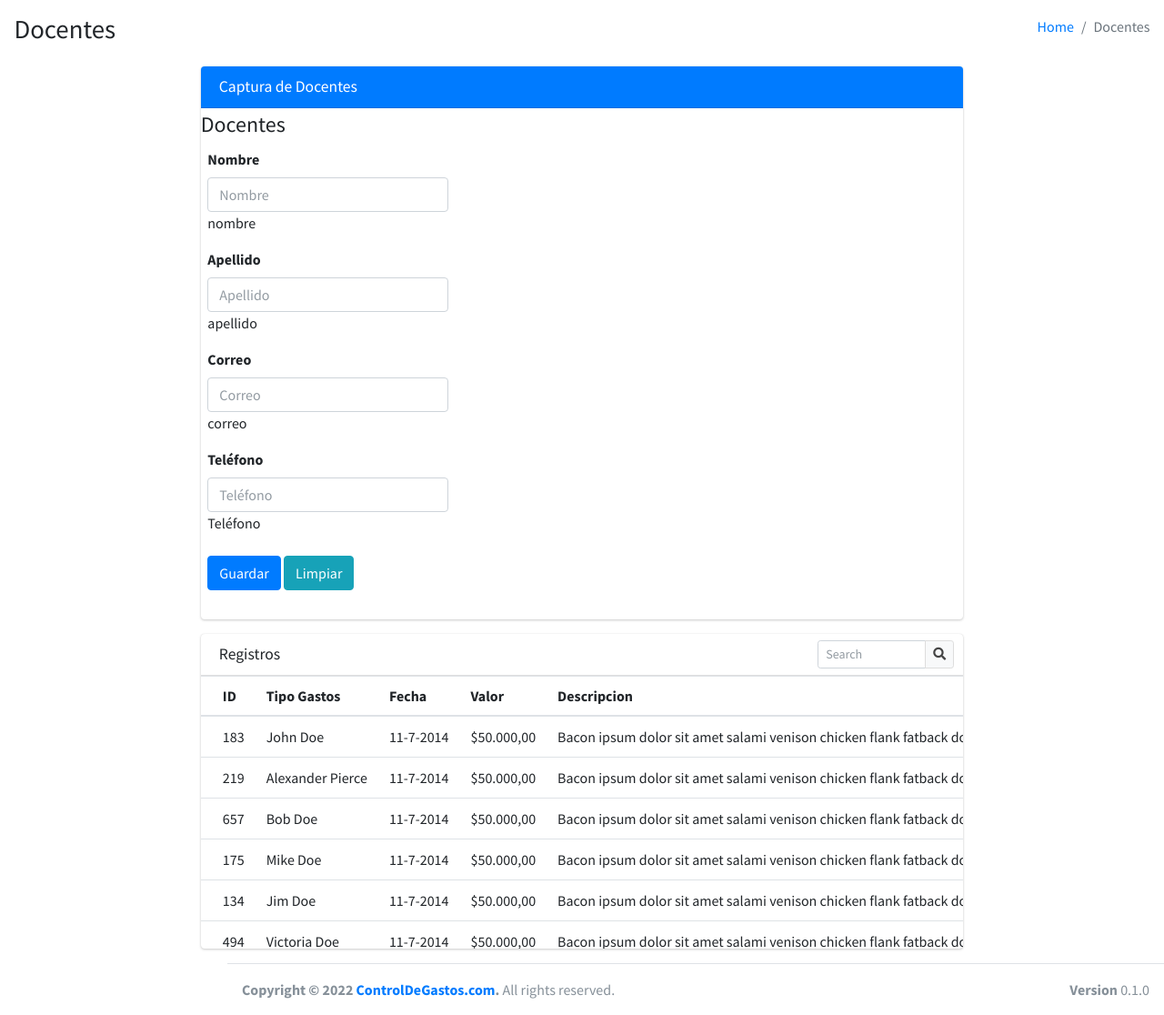
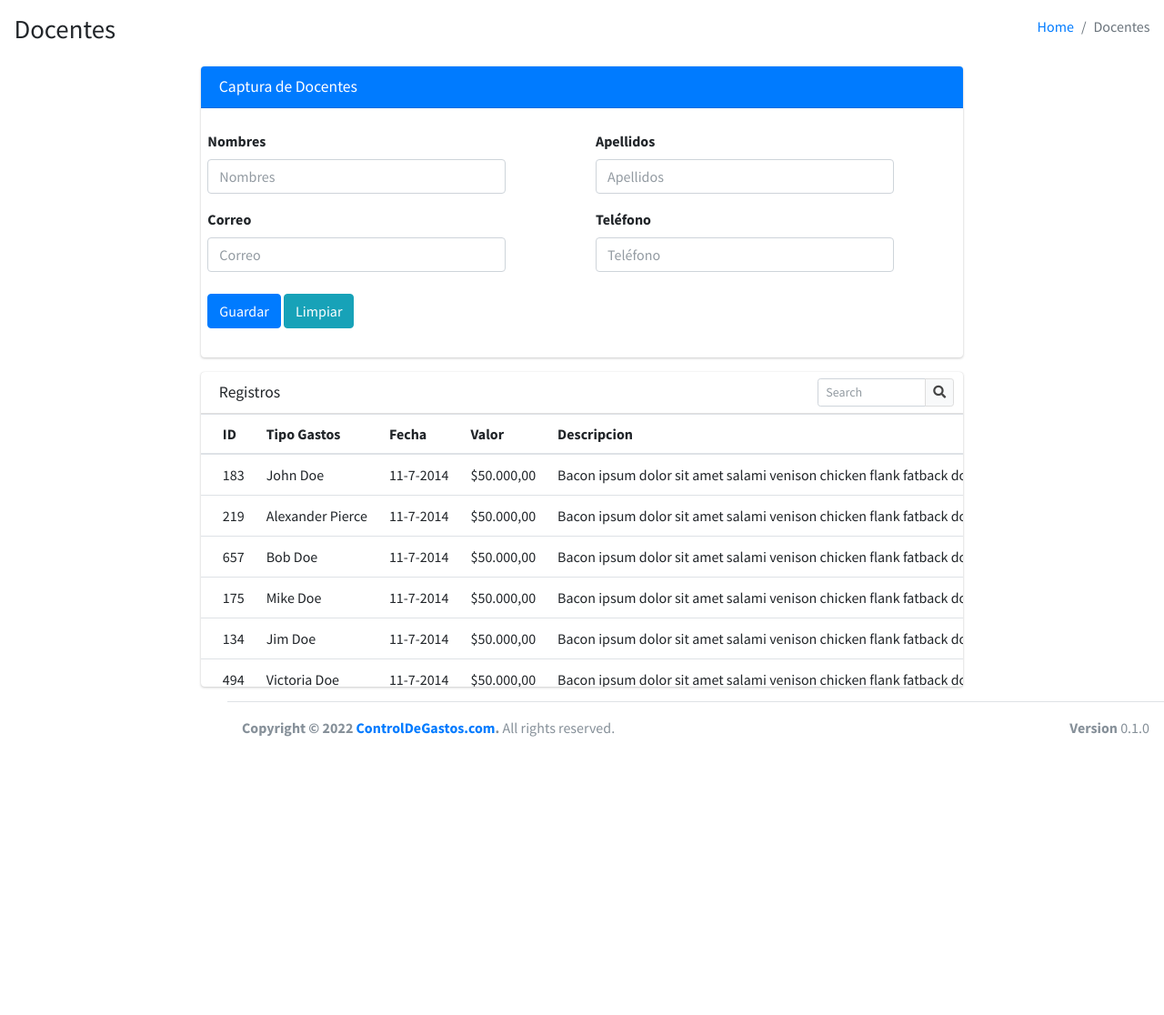
Before and after one commit to JuanKAlvarez/reserva-horario-aula, a PHP site: template views/pages/docentes.php in a window 1280 px wide. Shown: the whole page at 91% size. After the commit the page ends 810 px from the top, so only its background shows below. Run offline with PHP 8.4, Linux system fonts and the light colour scheme; the template is opened without the code that fills it, so the values that code supplies are empty; some libraries are stand-ins or nearby versions.

Commit message:
Adecuar Formulario Docentes

```diff
--- a/views/pages/docentes.php
+++ b/views/pages/docentes.php
@@ -29,62 +29,81 @@
                         </div>
                         <div class="col-lg-8 col-10">
                             <!-- general form elements -->
-                            <div class="card card-primary">
-                                <div class="card-header">
+                            <div class="card card-primary ">
+                                <div class="card-header " >
                                     <h3 class="card-title">Captura de <?php  echo $page; ?></h3>
                                 </div>
                                 <!-- /.card-header -->
                                 <!-- form start -->
-                                <form class="form-horizontal">
-                                <fieldset>
-
-                                <!-- Form Name -->
-                                <legend><?php  echo $page; ?></legend>
-
+                                <form class="form-horizontal ">
+                                <div class="row">
+                                    <div class="col-md-12">
+                                         <br>
+                                    </div>
+                                </div>
+                                <div class="row">
+                                    <div class="col-md-6">
+                                        <!-- Text input nombre-->
+                                        <div class="form-group">
+                                            <label class="control-label col-md-10" for="nombre">Nombres</label>
+                                            <div class="col-md-10">
+                                                <input id="nombre" name="nombre" type="text" placeholder="Nombres" class="form-control input-md" required="">
+                                            </div>
+                                        </div>
+                                    </div>
+                                    <div class="col-md-6">
                                         <!-- Text input-->
                                         <div class="form-group">
-                                <label class="col-md-4 control-label" for="nombre">Nombre</label>
-                                <div class="col-md-4">
-                                <input id="nombre" name="nombre" type="text" placeholder="Nombre" class="form-control input-md" required="">
-                                <span class="help-block">nombre</span>
+                                            <label class="control-label col-md-5" for="apellido">Apellidos</label>
+                                            <div class="col-md-10">
+                                                <input id="apellido" name="apellido" type="text" placeholder="Apellidos" class="form-control input-md" required="">
+                                            </div>
+                                        </div>
+                                    </div>
+                                </div>
+                                <div class="row">
+                                    <div class="col-md-6">
+                                            <!-- Text input-->
+                                        <div class="form-group">
+                                            <label class="col-md-10 control-label" for="correo">Correo</label>
+                                            <div class="col-md-10">
+                                                <input id="correo" name="correo" type="text" placeholder="Correo" class="form-control input-md" required="" type="email">
+                                            </div>
+                                        </div>
+                                        </div>
+                                    <div class="col-md-6">
+                                        <!-- Text input-->
+                                        <div class="form-group">
+                                            <label class="col-md-10 control-label" for="telefono">Teléfono</label>
+                                            <div class="col-md-10">
+                                                <input id="telefono" name="telefono" type="text" placeholder="Teléfono" class="form-control input-md" required="">
+                                            </div>
+                                        </div>
+                                    </div>
+                                </div>
+                                <div class="row">
+                                <div class="col-md-6">
+                                        <!-- Button (Double) -->
+                                        <div class="form-group">
+                                            <label class="col-md-10 control-label" for="guardar"></label>
+                                            <div class="col-md-8">
+                                                <button id="guardar" name="guardar" class="btn btn-primary">Guardar</button>
+                                                <button id="limpiar" name="limpiar" class="btn btn-info" type="reset">Limpiar</button>
+                                            </div>
+                                        </div>
+                                    </div>
+                                    <div class="col-md-6">
+
                                     </div>
                                 </div>
 
-                                <!-- Text input-->
-                                <div class="form-group">
-                                <label class="col-md-4 control-label" for="apellido">Apellido</label>
-                                <div class="col-md-4">
-                                <input id="apellido" name="apellido" type="text" placeholder="Apellido" class="form-control input-md" required="">
-                                <span class="help-block">apellido</span>
-                                </div>
-                                </div>
 
-                                <!-- Text input-->
-                                <div class="form-group">
-                                <label class="col-md-4 control-label" for="correo">Correo</label>
-                                <div class="col-md-4">
-                                <input id="correo" name="correo" type="text" placeholder="Correo" class="form-control input-md" required="">
-                                <span class="help-block">correo</span>
-                                </div>
-                                </div>
 
-                                <!-- Text input-->
-                                <div class="form-group">
-                                <label class="col-md-4 control-label" for="telefono">Teléfono</label>
-                                <div class="col-md-4">
-                                <input id="telefono" name="telefono" type="text" placeholder="Teléfono" class="form-control input-md" required="">
-                                <span class="help-block">Teléfono</span>
-                                </div>
-                                </div>
 
-                                <!-- Button (Double) -->
-                                <div class="form-group">
-                                <label class="col-md-4 control-label" for="guardar"></label>
-                                <div class="col-md-8">
-                                    <button id="guardar" name="guardar" class="btn btn-primary">Guardar</button>
-                                    <button id="limpiar" name="limpiar" class="btn btn-info">Limpiar</button>
-                                </div>
-                                </div>
+
+
+
+
 
                                 </fieldset>
                                 </form>
```
Lines whose indentation alone changed are shown as unchanged.
